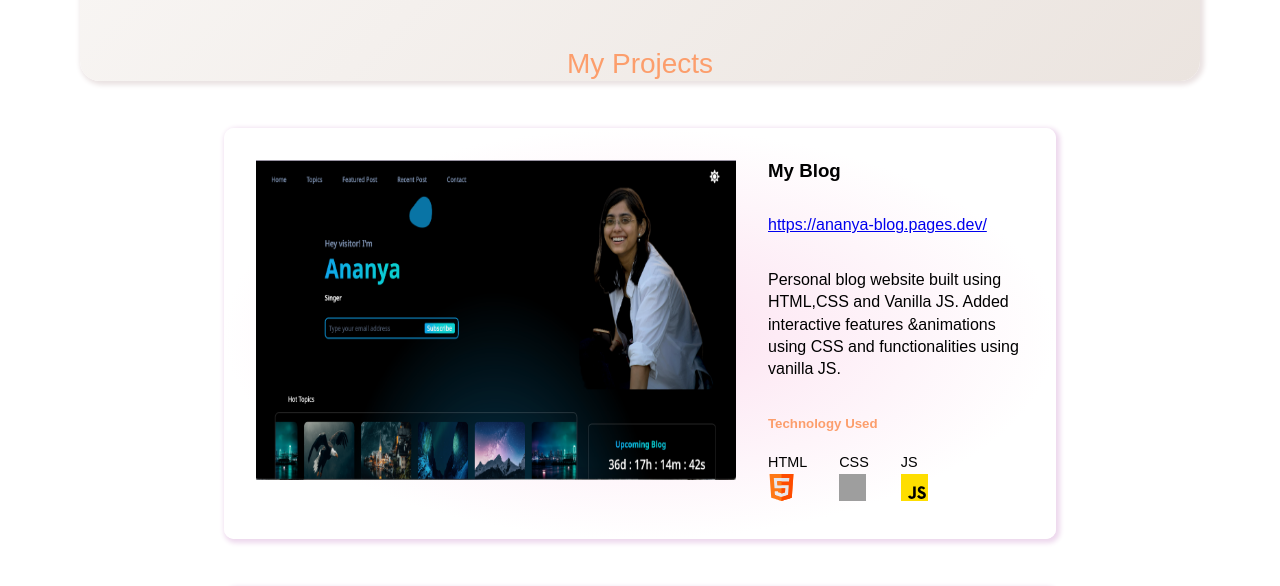
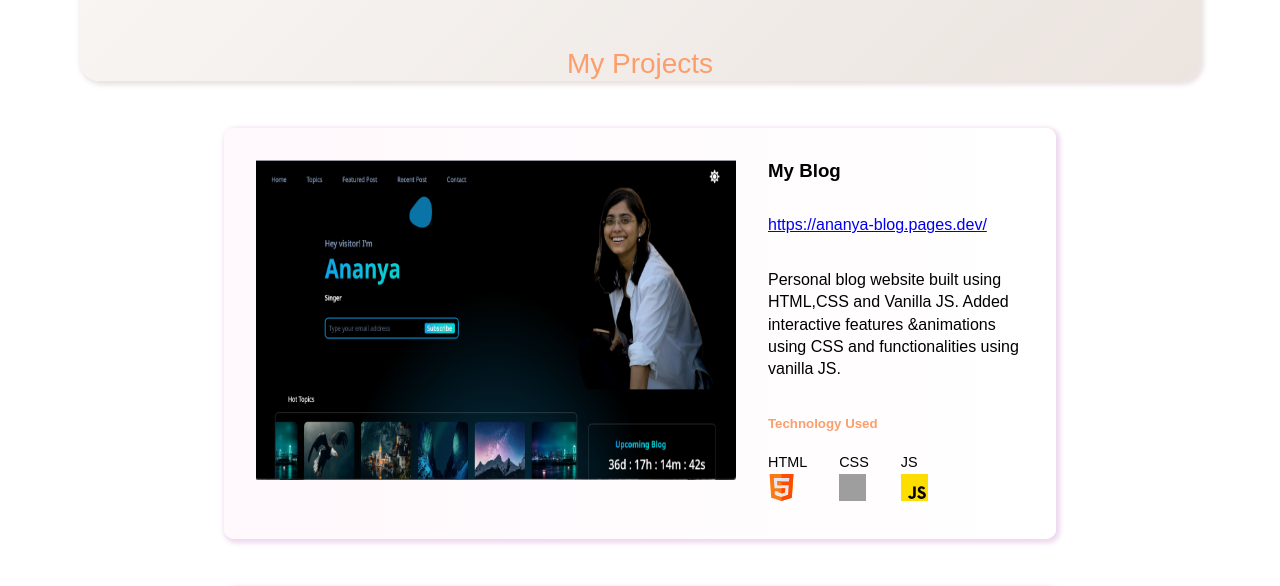
Before and after one commit to ananya-ghoshal/portfolio_website, a React (Vite) app: page / in a window 1280 px wide. Shown: the part 1620-2206 px from the top of the page. Built offline with nearby package versions, Linux system fonts and the light colour scheme; grey boxes are pictures that could not be loaded; the HTML template or start-up script is replaced by a standard one; a web font is replaced by a local one.

Commit message:
bg-color updated

```diff
--- a/src/styles/Projects.css
+++ b/src/styles/Projects.css
@@ -20,7 +20,7 @@
   width: 60%;
   margin: auto;
   padding: 2rem;
-  background-image: radial-gradient(closest-side, #fce1f0, white);
+  background-image: linear-gradient(90deg, #fff8fc, white);
   outline: rgb(238, 211, 238) 2px;
   border-radius: 10px;
   box-shadow: 2px 2px 5px 2px rgb(237, 216, 237);
```
